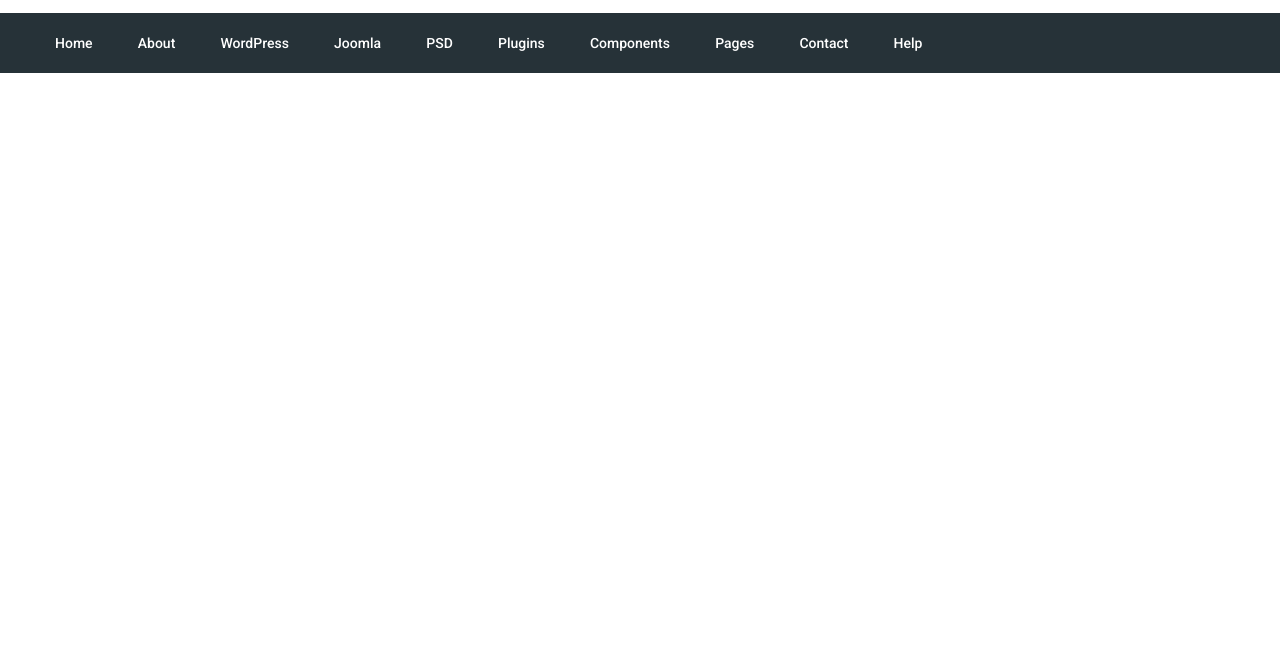
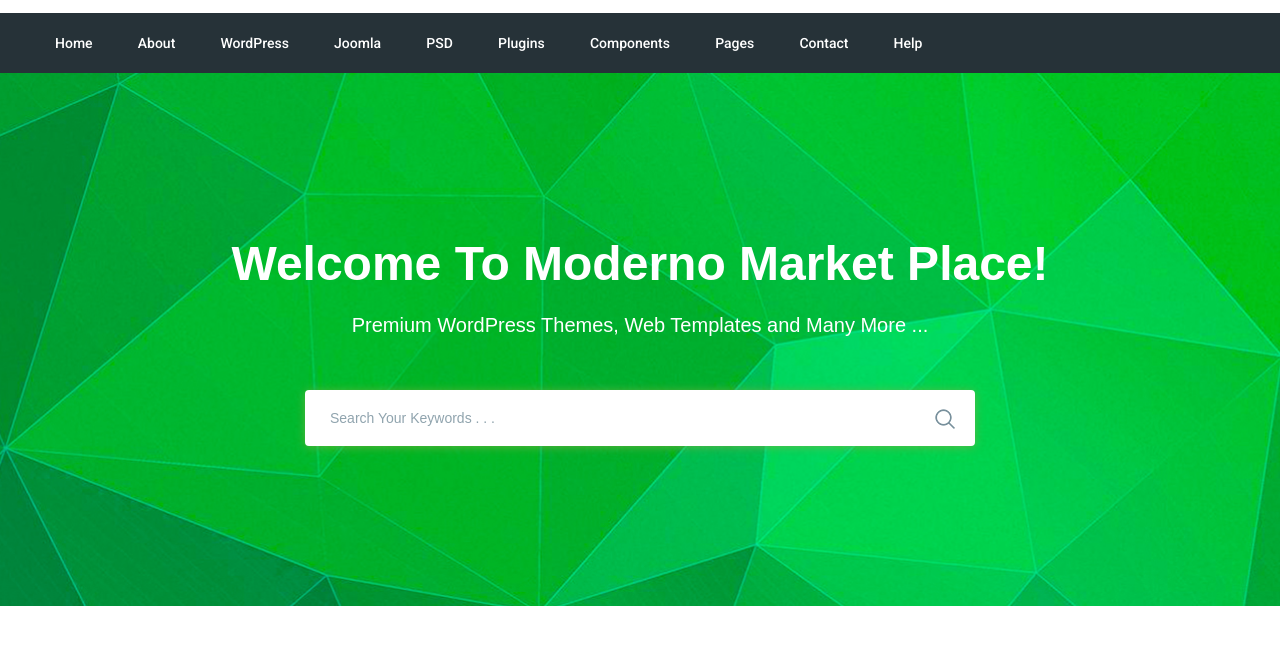
Before and after one commit to JackHamish/moderno, a website: page app/index.html in a window 1280 px wide. Shown: the part 77-722 px from the top of the page. Drawn offline with nearby package versions, Linux system fonts and the light colour scheme; files that its build step writes are made by us from their sources.

Commit message:
added search section

```diff
--- a/app/index.html
+++ b/app/index.html
@@ -102,8 +102,37 @@
                 </nav>
             </div>
         </div>
+    </header>
 
-    </header>
+    <section class="search" style="background-image: url(images/search-bg.jpg);">
+
+        <div class="container">
+
+            <div class="search__inner">
+
+                <div class="search__inner-title">
+                    Welcome To Moderno Market Place!
+                </div>
+
+                <div class="search__inner-text">
+                    Premium WordPress Themes, Web Templates and Many More ...
+                </div>
+
+                <div class="search__inner-form">
+                    <form>
+                        <input type="text" placeholder="Search Your Keywords . . ." required>
+                        <button type="submit">
+                            <img src="images/icons/search.png" alt="">
+                        </button>
+                    </form>
+                </div>
+
+
+            </div>
+        </div>
+    </section>
+
+
 
 
 
--- a/app/scss/style.scss
+++ b/app/scss/style.scss
@@ -56,3 +56,57 @@
         font-size: 14px;
     }
 }
+
+.search{
+    background-repeat: no-repeat;
+    background-size: cover;
+    background-position: center;
+    min-height: 533px;
+}
+
+.search__inner{
+    padding: 155px 0 100px;
+    color: #ffffff;
+    text-align: center;
+    &-title{
+        margin-bottom: 10px;
+        font-size: 48px;
+        font-weight: 700;
+        line-height: 72px;
+    }
+    &-text{
+        margin-bottom: 50px;
+        font-size:  20px;
+        font-weight: 500;
+        line-height: 30px;
+    }
+    &-form{
+        max-width: 670px;
+        margin: 0 auto;
+        position: relative;
+        input{
+            display: block;
+            width: 100%;
+            box-shadow: 0px 1px 10px 0px rgba(124, 178, 64, 0.75);
+            border-radius: 4px;
+            height: 56px;
+            border: none;
+            font-size: 14px;
+            font-weight: 500;
+            padding-left: 25px;
+            padding-right: 60px;
+            &::placeholder{
+                color: #90a4ae;
+                font-weight: 500;
+            }
+        }
+
+        button{
+            position: absolute;
+            border: none;
+            background-color: transparent;
+            right: 14px;
+            top:  18px;
+        }
+    }
+}
```
Also changed, not shown: app/images/icons/search.jpg (added), app/images/icons/search.png (added), app/images/icons/search.svg (added), app/images/search-bg.jpg (added).
